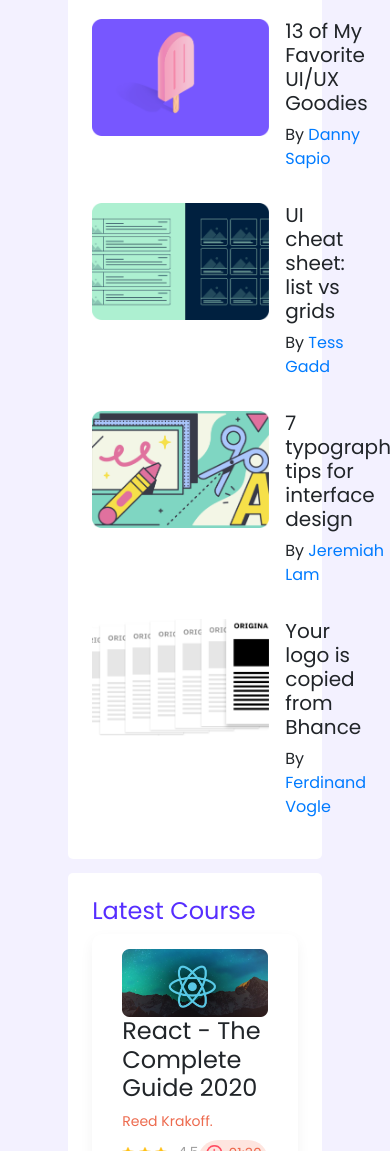
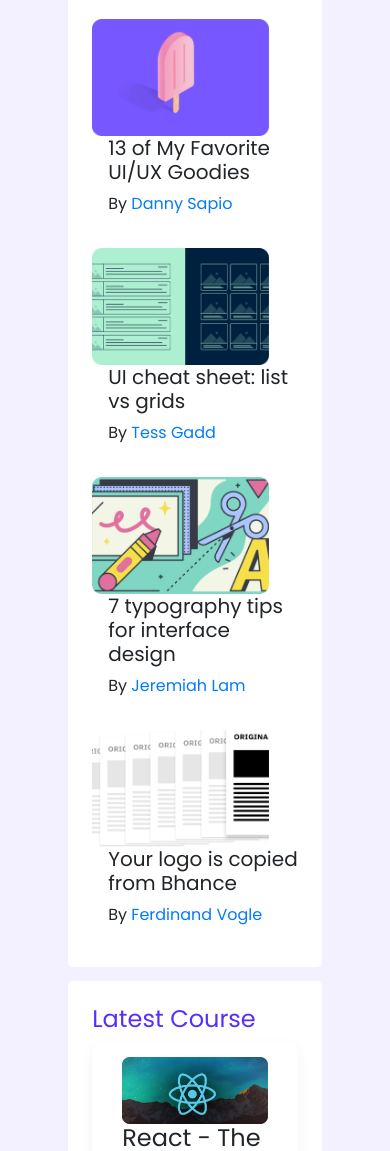
Before and after one commit to engineer-aslam-hossain/leader-board, a plain HTML site: page index.html in a window 390 px wide. Shown: the part 849-2000 px from the top of the page. Drawn offline with nearby package versions, Linux system fonts and the light colour scheme.

Commit message:
some chaeges are made

```diff
--- a/index.html
+++ b/index.html
@@ -110,7 +110,9 @@
 
           <h4 class="py-4 blog-title">Top Blog</h4>
           <div class="row top-blog">
-            <div class="col-md-6 col-sm-12 d-flex align-items-start py-3">
+            <div
+              class="col-md-6 col-sm-12 d-flex align-items-start py-3 blog-items"
+            >
               <img src="images/Image/Mask Group.png" alt="" />
               <div class="blog-details pl-3">
                 <h5>13 of My Favorite UI/UX Goodies</h5>
@@ -118,7 +120,9 @@
                 ><a class="text-decoration-none" href="">Danny Sapio</a>
               </div>
             </div>
-            <div class="col-md-6 col-sm-12 d-flex align-items-start py-3">
+            <div
+              class="col-md-6 col-sm-12 d-flex align-items-start py-3 blog-items"
+            >
               <img src="images/Image/Mask Group-1.png" alt="" />
               <div class="blog-details pl-3">
                 <h5>UI cheat sheet: list vs grids</h5>
@@ -126,7 +130,9 @@
                 ><a class="text-decoration-none" href="">Tess Gadd</a>
               </div>
             </div>
-            <div class="col-md-6 col-sm-12 d-flex align-items-start py-3">
+            <div
+              class="col-md-6 col-sm-12 d-flex align-items-start py-3 blog-items"
+            >
               <img src="images/Image/Mask Group-5.png" alt="" />
               <div class="blog-details pl-3">
                 <h5>7 typography tips for interface design</h5>
@@ -134,7 +140,9 @@
                 ><a class="text-decoration-none" href="">Jeremiah Lam</a>
               </div>
             </div>
-            <div class="col-md-6 col-sm-12 d-flex align-items-start py-3">
+            <div
+              class="col-md-6 col-sm-12 d-flex align-items-start py-3 blog-items"
+            >
               <img src="images/Image/Mask Group-2.png" alt="" />
               <div class="blog-details pl-3">
                 <h5>Your logo is copied from Bhance</h5>
--- a/style.css
+++ b/style.css
@@ -107,3 +107,18 @@ hr {
   color: #ed6b4f;
   border-radius: 20px;
 }
+
+/* responsive */
+
+@media (max-width: 576px) {
+  .card-footer,
+  .blog-items {
+    flex-direction: column;
+  }
+  .navbar-nav {
+    align-items: flex-end;
+  }
+  .nav-item img {
+    margin-right: 15px;
+  }
+}
```
